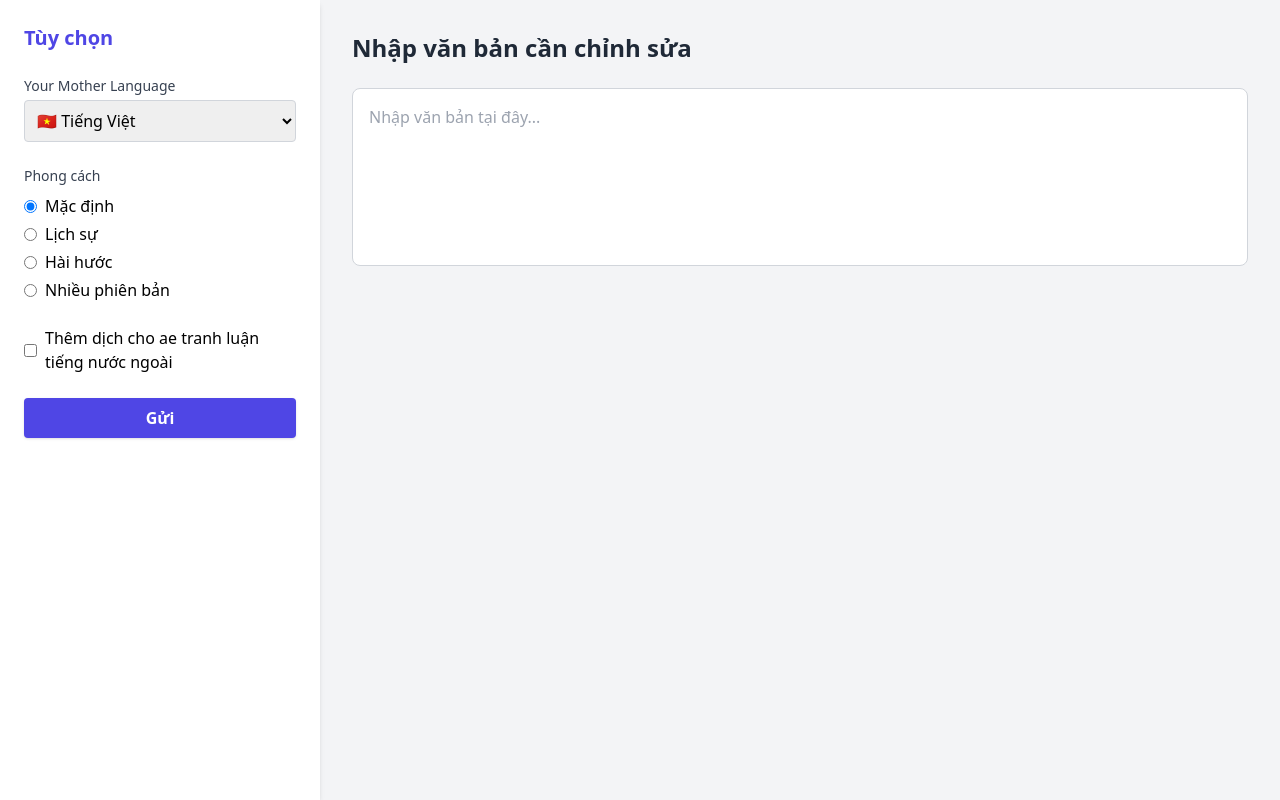
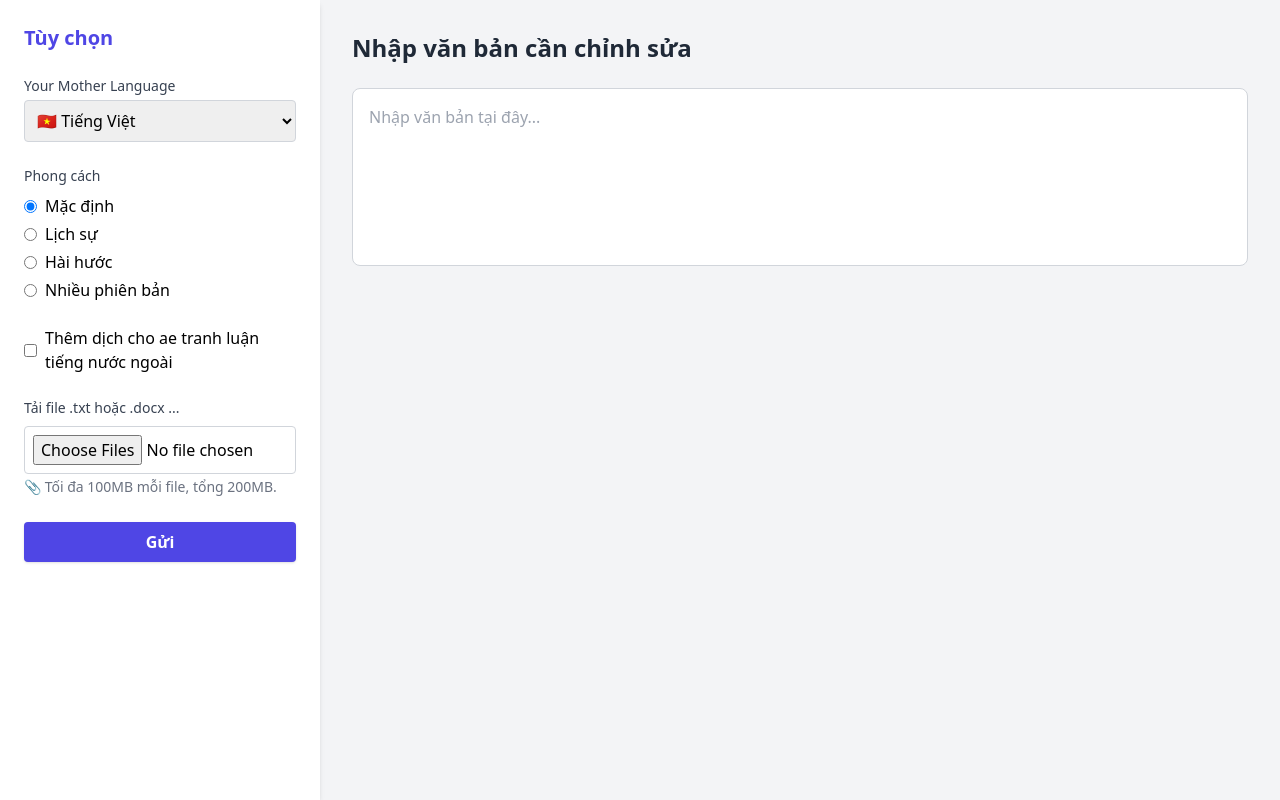
Before and after one commit to whateverfk/cloud_tiny_whiny_little_pj, a Flask app: page / in a window 1280 px wide. Run offline with Flask 3, Linux system fonts and the light colour scheme; some libraries are stand-ins or nearby versions.

Commit message:
place holder for future

```diff
--- a/templates/index.html
+++ b/templates/index.html
@@ -48,6 +48,11 @@
         <input type="checkbox" name="translate" id="translate" class="mr-2">
         <label for="translate">Thêm dịch cho ae tranh luận tiếng nước ngoài</label>
       </div>
+      <div>
+        <label class="block text-sm font-medium text-gray-700">Tải file .txt hoặc .docx ...</label>
+        <input type="file" name="text_files" multiple accept=".txt,.docx" class="mt-2 w-full border border-gray-300 p-2 rounded">
+        <small class="text-sm text-gray-500">📎 Tối đa 100MB mỗi file, tổng 200MB.</small>
+      </div>
 
       <!-- Submit -->
       <div>
@@ -83,3 +88,14 @@
   </form>
 </body>
 </html>
+<script>
+  document.addEventListener("DOMContentLoaded", function () {
+    const fileInput = document.querySelector('input[name="text_files"]');
+    fileInput.addEventListener("change", function () {
+      if (fileInput.files.length > 0) {
+        alert("🚧 Tính năng xử lý file chưa được hoàn thiện. Vui lòng thử lại sau hoặc nhập nội dung trực tiếp.");
+        fileInput.value = "";
+      }
+    });
+  });
+</script>
```
